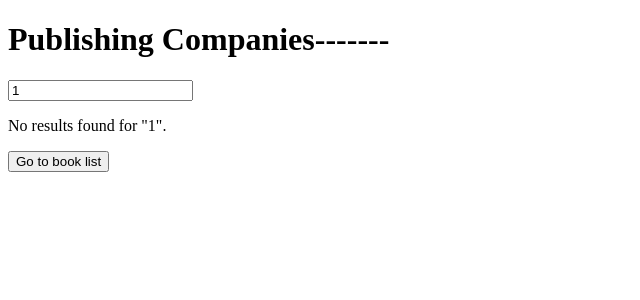
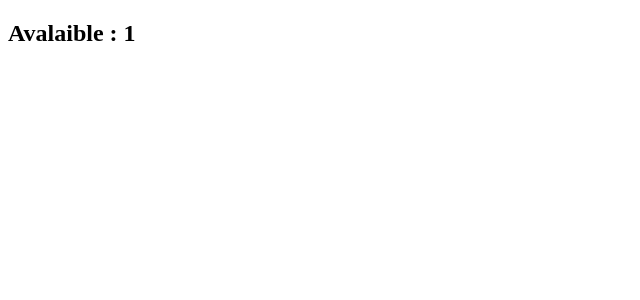
Before and after one commit to jasvant02/Pract-github, a React (Vite) app: page /searchResults/1 in a window 1280 px wide. Shown: the top 300 px of the page, without its empty margins (0-640 px from the left). Built offline with nearby package versions, Linux system fonts and the light colour scheme.

Commit message:
new changes

```diff
--- a/src/App.jsx
+++ b/src/App.jsx
@@ -12,10 +12,9 @@ function App() {
       <Routes>
         <Route path="/" element={<Book />}></Route>
         <Route path="/bookshop/:bookshopId" element={<Bookshop />}></Route>
-        <Route path="/searchResults" element={<Publisher />} />
-        <Route path="/searchResults/:searchTerm" element={<Publisher />} />
+        <Route path="/publisher" element={<Publisher />}></Route>
         <Route path="newBook/:bookId" element={<FavBooks />}></Route>
-        <Route path="/searchResults" element={<SearchResults />} />
+        <Route path="/searchResults/:searchQuery" element={<SearchResults />} />
       </Routes>
     </>
   );
--- a/src/Book.jsx
+++ b/src/Book.jsx
@@ -20,7 +20,7 @@ export const Book = () => {
       <button onClick={() => navigate("/bookshop/:bookshopId")}>
         See book shops
       </button>
-      <button onClick={() => navigate("/searchResults")}>See Publishers</button>
+      <button onClick={() => navigate("/publisher")}>See Publishers</button>
       {/* <Outlet /> */}
     </>
   );
--- a/src/Publisher.jsx
+++ b/src/Publisher.jsx
@@ -1,56 +1,32 @@
-import React, { useEffect, useState } from "react";
-import { useNavigate, useParams } from "react-router-dom";
-import { SearchResults } from "./SearchResults";
+import React, { useState } from "react";
+import { useNavigate } from "react-router-dom";
 
 export const Publisher = () => {
-  const { searchTerm } = useParams();
   const navigate = useNavigate();
 
-  const allItems = ["abc", "def", "ghi", "jkl", "mno"];
-  const [searchQuery, setSearchQuery] = useState(searchTerm || "");
-  const [filteredItems, setFilteredItems] = useState([]);
+  const [searchQuery, setSearchQuery] = useState("");
 
-  useEffect(() => {
-    const encoded = encodeURIComponent(searchQuery.trim());
-    if (searchQuery.trim() === "") {
-      navigate(`/searchResults`, { replace: true });
-    } else if (encoded !== searchTerm) {
-      navigate(`/searchResults/${encoded}`, { replace: true });
+  const handleSubmit = (e) => {
+    e.preventDefault();
+
+    if (searchQuery.trim()) {
+      navigate(`/searchResults/${encodeURIComponent(searchQuery.trim())}`);
     }
-  }, [searchQuery]);
-
-  useEffect(() => {
-    const query = searchTerm || "";
-    setSearchQuery(query);
-
-    const filtered = allItems.filter((item) =>
-      item.toLowerCase().includes(query.toLowerCase())
-    );
-    setFilteredItems(filtered);
-  }, [searchTerm]);
+  };
 
   return (
     <>
       <div>
-        <h1>Publishing Companies-------</h1>
-        <input
-          type="text"
-          placeholder="input"
-          value={searchQuery}
-          onChange={(e) => setSearchQuery(e.target.value)}
-        />
-      </div>
-
-      <div>
-        {filteredItems.length > 0 ? (
-          <ul>
-            {filteredItems.map((item) => (
-              <li key={item}>{item}</li>
-            ))}
-          </ul>
-        ) : (
-          <p>No results found for "{searchQuery}".</p>
-        )}
+        <h1>Publishing Companies</h1>
+        <form onSubmit={handleSubmit}>
+          <input
+            type="text"
+            placeholder="Search..."
+            value={searchQuery}
+            onChange={(e) => setSearchQuery(e.target.value)}
+          />
+          <button type="submit">Search</button>
+        </form>
       </div>
 
       <button onClick={() => navigate("/")}>Go to book list</button>
--- a/src/SearchResults.jsx
+++ b/src/SearchResults.jsx
@@ -1,22 +1,23 @@
 import React from "react";
-import { useSearchParams, useNavigate } from "react-router-dom";
+import { useParams } from "react-router-dom";
 
 export const SearchResults = () => {
-  const [searchParams] = useSearchParams();
-  const navigate = useNavigate();
-  const searchQuery = searchParams.get("search");
+  const { searchQuery } = useParams();
+  const allItems = ["abc", "def", "ghi", "jkl", "mno"];
+  const filteredItems = allItems.filter((item) =>
+    item.toLowerCase().includes(searchQuery.toLowerCase())
+  );
 
   return (
-    <>
-      <div>
-        <h1>Search Results</h1>
-        {searchQuery ? (
-          <h2>hello ,{searchQuery} welcome to singhing</h2>
-        ) : (
-          <p>No search query provided.</p>
-        )}
-      </div>
-      <button onClick={() => navigate(-1)}>Go back to publisher list</button>
-    </>
+    <div>
+      <h2>Avalaible : {searchQuery}</h2>
+      {filteredItems && (
+        <ul>
+          {filteredItems.map((item) => (
+            <li key={item}>{item}</li>
+          ))}
+        </ul>
+      )}
+    </div>
   );
 };
```
